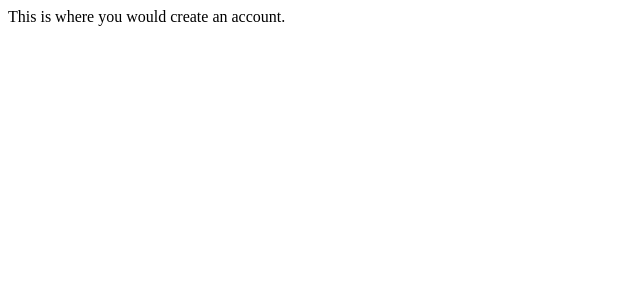
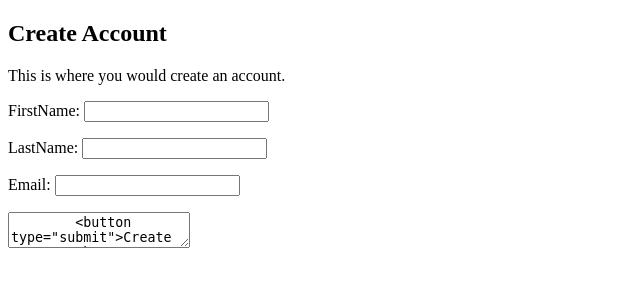
Before and after one commit to Jovan-O/bankNoteBuilders, a Django app: template mysite/coinSocial/templates/registration/createaccount.html in a window 1280 px wide. Shown: the top 300 px of the page, without its empty margins (0-640 px from the left). Run offline with Django 5.2, Linux system fonts and the light colour scheme; the template is opened without the code that fills it: values that come from a table or form of the project are taken from there, others are empty.

Commit message:
made to commit to look at main

```diff
--- /dev/null
+++ b/mysite/coinSocial/forms.py
@@ -0,0 +1,12 @@
+from django import forms
+from .models import *
+
+
+class CreateCollectorAccountForm(forms.ModelForm):
+    class Meta:
+        model = Collector
+        fields = [
+            'firstName',
+            'lastName',
+            'email',
+        ]
--- a/mysite/coinSocial/models.py
+++ b/mysite/coinSocial/models.py
@@ -5,10 +5,10 @@ from django.db import models
 
 
 class User(models.Model):
-    username = models.CharField(max_length=15)  # needs a value
+    username = models.CharField(max_length=15, )  # needs a value
     profilePic = models.ImageField(upload_to='profilePic/', null=1)
     userType = models.BooleanField(default=0)    # unless admin, admin gets 1
-    description = models.CharField(max_length=450)
+    description = models.CharField(max_length=450, null=1, blank=1)
 
 #  might add number of post later
     def __str__(self):
@@ -19,7 +19,7 @@ class User(models.Model):
 # class UserPic(User.Model)
 class Collector(models.Model):
     # all user generated so drop naming convention
-    user = models.ForeignKey(User, on_delete=models.CASCADE)
+    user = models.OneToOneField(User, on_delete=models.CASCADE)
     # got set null error, cascading for now
     # set null should let us keep child records
     firstName = models.CharField(max_length=20)
--- a/mysite/coinSocial/templates/registration/createaccount.html
+++ b/mysite/coinSocial/templates/registration/createaccount.html
@@ -5,6 +5,13 @@
     <title>Create Account</title>
 </head>
 <body>
-This is where you would create an account.
+    <h2>Create Account</h2>
+    This is where you would create an account.
+    <form method="post" enctype="multipart/form-data">
+        {% csrf_token %}
+        {{ form.as_p }}
+        <textarea >
+        <button type="submit">Create Account</button>
+    </form>
 </body>
 </html>
--- a/mysite/coinSocial/templates/registration/login.html
+++ b/mysite/coinSocial/templates/registration/login.html
@@ -9,6 +9,7 @@
     <form method="post">
         {% csrf_token %}
         {{ form.as_p }}
+        <button onclick="window.location.href='/create_collector_acc"> Create collector account</button>
         <button onclick="window.location.href='/coinSocial/createaccount'">Create Account</button>
         <button type="submit">Login</button>
     </form>
--- a/mysite/coinSocial/urls.py
+++ b/mysite/coinSocial/urls.py
@@ -9,6 +9,6 @@ urlpatterns = [
     path("collection/int:Collection.id", views.CollectionDetailView.as_view(), name="collection"),
     path('login/', auth_views.LoginView.as_view(template_name='registration/login.html'), name='login'),
     path('dashboard/', views.DashboardView.as_view(), name='dashboard'),
-    path('createaccount/', views.CreateAccountView.as_view(), name='createaccount'),
+    path('createaccount/', views.CreateAccountView.create_collector_acc, name='createaccount'),
     path('logout/', auth_views.LogoutView.as_view(), name='logout'),
 ]
--- a/mysite/mysite/settings.py
+++ b/mysite/mysite/settings.py
@@ -127,3 +127,7 @@ STATIC_URL = 'static/'
 # https://docs.djangoproject.com/en/5.0/ref/settings/#default-auto-field
 
 DEFAULT_AUTO_FIELD = 'django.db.models.BigAutoField'
+
+LOGIN_URL = 'coinSocial:login'
+LOGIN_REDIRECT_URL = 'coinSocial:dashboard'
+LOGOUT_REDIRECT_URL = 'coinSocial:logout'
```
Also changed, not shown: mysite/coinSocial/views.py (+14 -0 lines).
